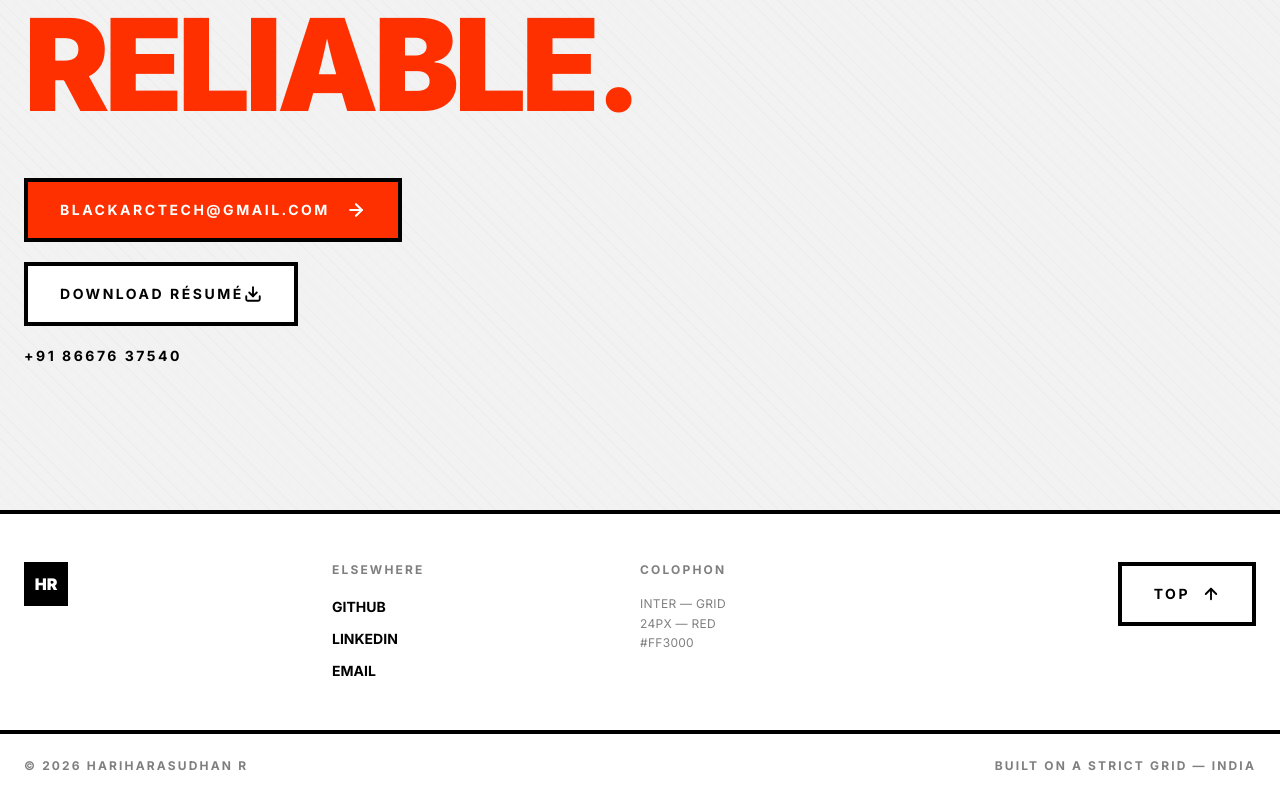
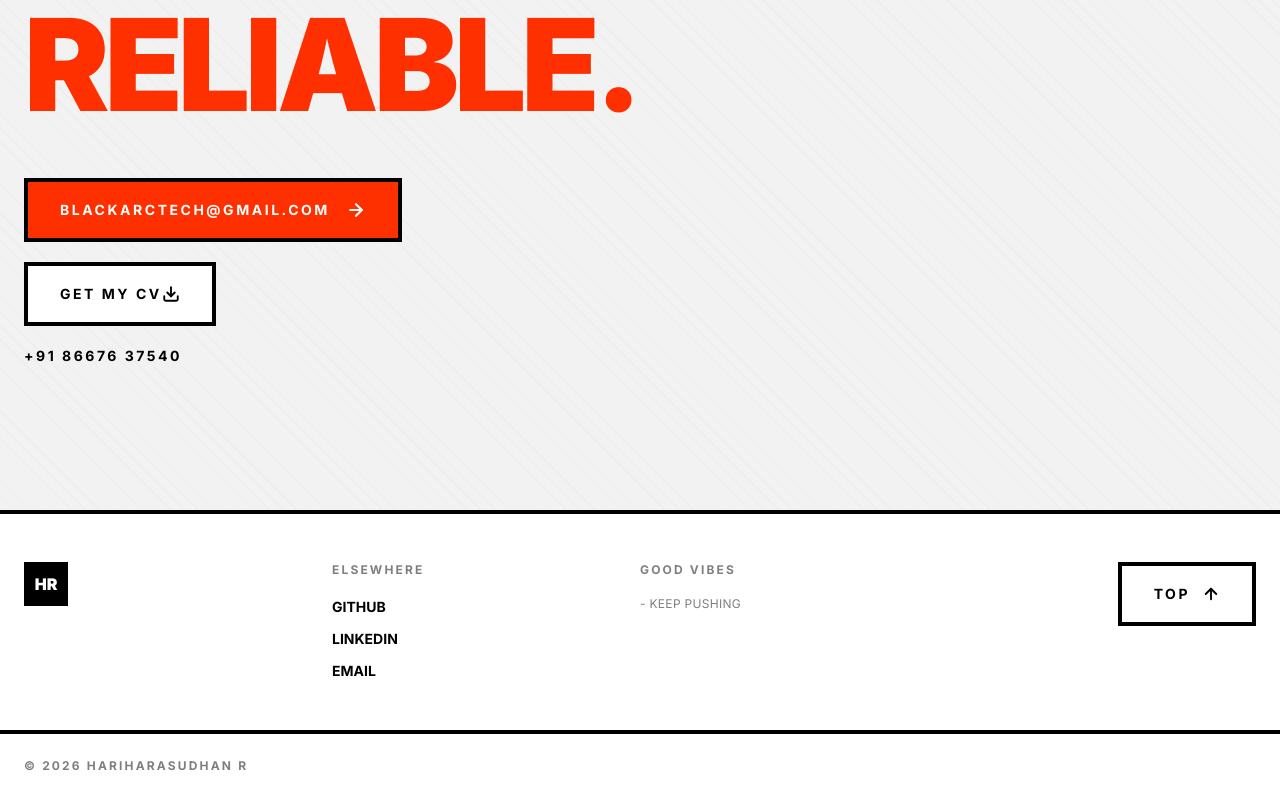
Before and after one commit to hari1vkp/portfolio1, a React (Vite) app: page / in a window 1280 px wide. Shown: the part 8549-9347 px from the top of the page. Built offline with nearby package versions, Linux system fonts and the light colour scheme.

Commit message:
feat: update footer text content and remove grid location detail

```diff
--- a/src/components/Footer.jsx
+++ b/src/components/Footer.jsx
@@ -52,7 +52,7 @@ export default function Footer() {
               className="w-full sm:w-auto"
               aria-label="Download résumé PDF (opens Google Drive in a new tab)"
             >
-              Download résumé
+              Get my CV
               <Download
                 size={18}
                 strokeWidth={2.5}
@@ -98,10 +98,11 @@ export default function Footer() {
           </nav>
           <div>
             <h3 className="mb-4 text-xs font-bold uppercase tracking-label text-black/50">
-              Colophon
+              Good vibes
             </h3>
             <p className="max-w-[16ch] text-xs leading-relaxed uppercase tracking-wide text-black/50">
-              Inter — Grid 24px — Red #FF3000
+              - Keep pushing
+
             </p>
           </div>
           <div className="flex items-start justify-start sm:justify-end">
@@ -117,7 +118,7 @@ export default function Footer() {
         <div className="border-t-4 border-swiss-fg">
           <div className="mx-auto flex max-w-[1400px] flex-wrap items-center justify-between gap-x-8 gap-y-2 px-6 py-6 text-xs font-bold uppercase tracking-label text-black/50">
             <p>© 2026 Hariharasudhan R</p>
-            <p>Built on a strict grid — India</p>
+
           </div>
         </div>
       </div>
```
